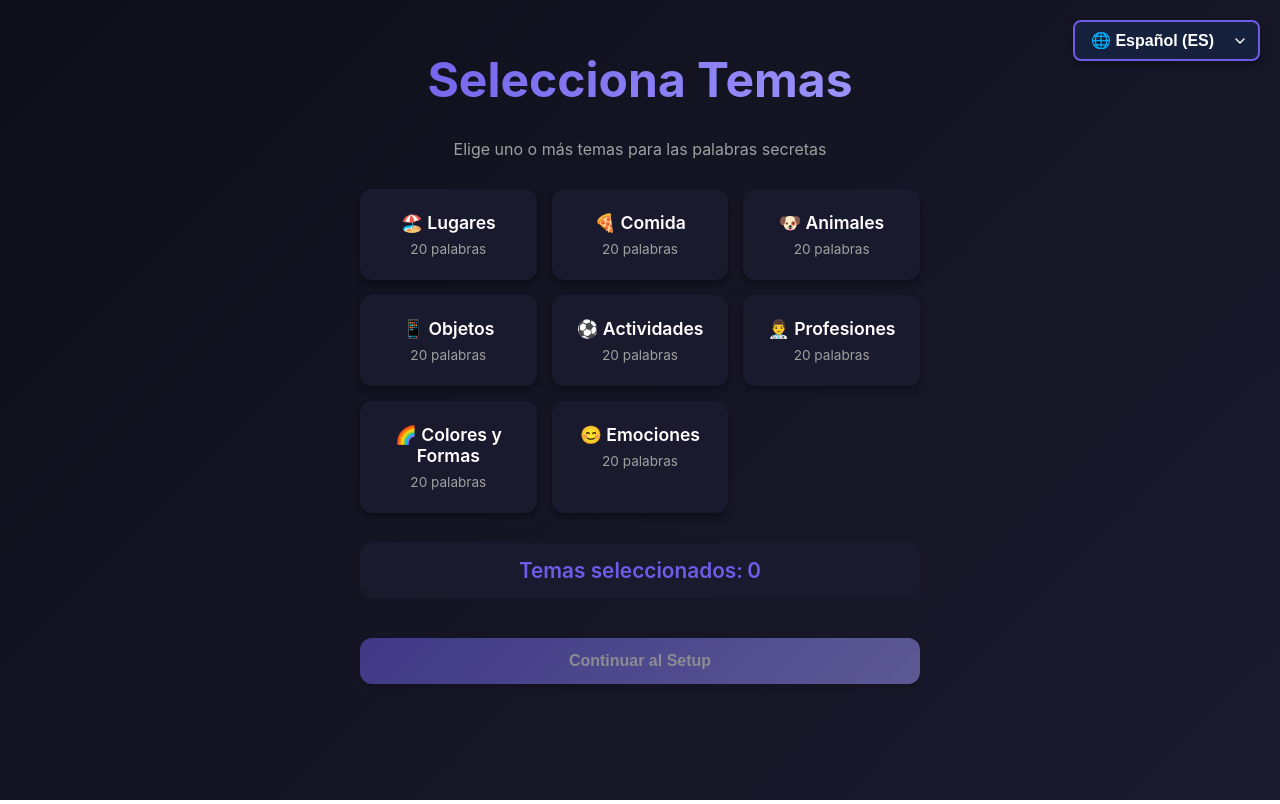
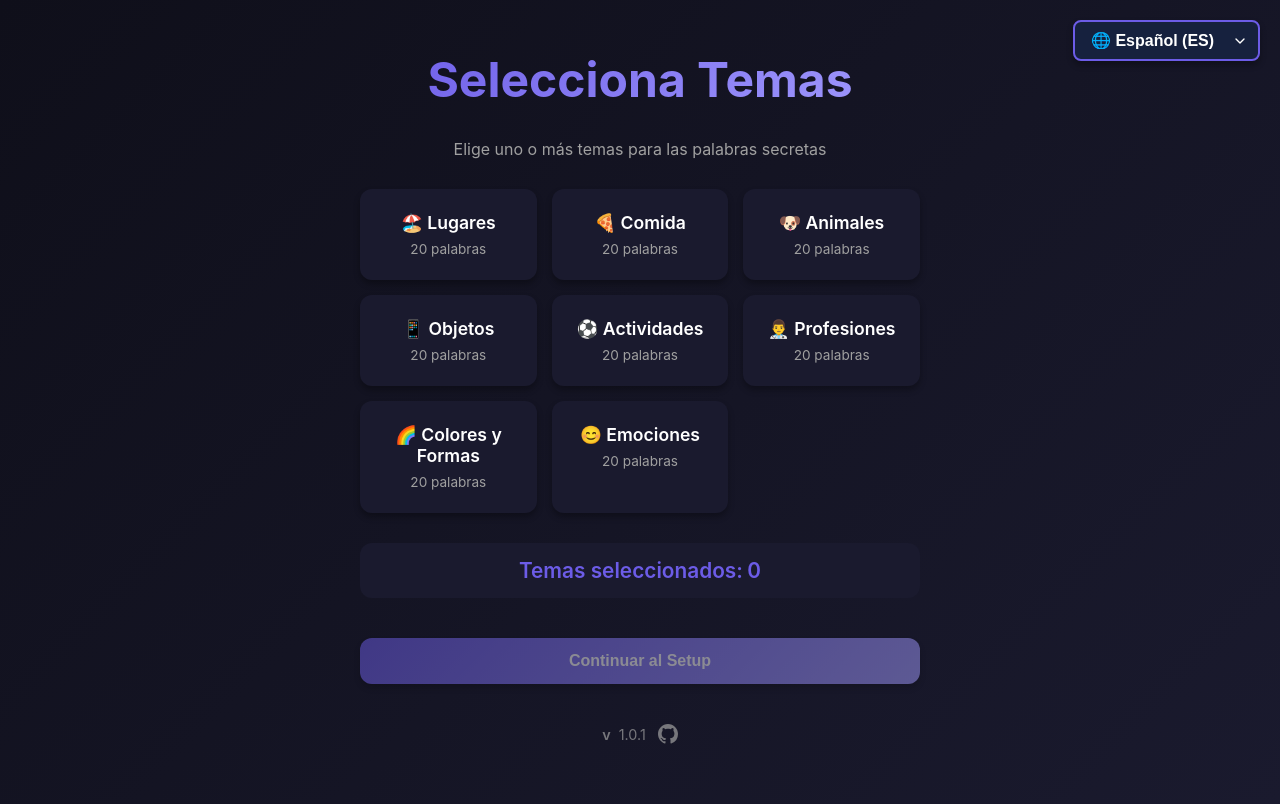
Before and after one commit to DavidRodriguez-create/Impostor, a website built with Vite: page index.html in a window 1280 px wide. Both pictures are taken after a click on the button "Comenzar Juego". Built offline with nearby package versions, Linux system fonts and the light colour scheme.

Commit message:
feat: add version display to multiple screens and update version in package.json

```diff
--- a/index.html
+++ b/index.html
@@ -61,6 +61,15 @@
         </div>
 
         <button id="confirm-themes-btn" class="btn btn-primary" data-i18n="continueToSetup" disabled>Continuar al Setup</button>
+
+        <div class="version-info">
+          <span class="version-label">v</span><span id="app-version-theme"></span>
+          <a href="https://github.com/DavidRodriguez-create/Impostor" target="_blank" rel="noopener noreferrer" class="github-link">
+            <svg width="20" height="20" viewBox="0 0 16 16" fill="currentColor">
+              <path d="M8 0C3.58 0 0 3.58 0 8c0 3.54 2.29 6.53 5.47 7.59.4.07.55-.17.55-.38 0-.19-.01-.82-.01-1.49-2.01.37-2.53-.49-2.69-.94-.09-.23-.48-.94-.82-1.13-.28-.15-.68-.52-.01-.53.63-.01 1.08.58 1.23.82.72 1.21 1.87.87 2.33.66.07-.52.28-.87.51-1.07-1.78-.2-3.64-.89-3.64-3.95 0-.87.31-1.59.82-2.15-.08-.2-.36-1.02.08-2.12 0 0 .67-.21 2.2.82.64-.18 1.32-.27 2-.27.68 0 1.36.09 2 .27 1.53-1.04 2.2-.82 2.2-.82.44 1.1.16 1.92.08 2.12.51.56.82 1.27.82 2.15 0 3.07-1.87 3.75-3.65 3.95.29.25.54.73.54 1.48 0 1.07-.01 1.93-.01 2.2 0 .21.15.46.55.38A8.013 8.013 0 0016 8c0-4.42-3.58-8-8-8z"></path>
+            </svg>
+          </a>
+        </div>
       </div>
     </div>
 
@@ -115,6 +124,15 @@
 
         <button id="start-game-btn" class="btn btn-primary" data-i18n="startGame" disabled>Empezar Juego</button>
         <button id="back-to-themes-btn" class="btn btn-secondary" data-i18n="changeThemes">Cambiar Temas</button>
+
+        <div class="version-info">
+          <span class="version-label">v</span><span id="app-version-setup"></span>
+          <a href="https://github.com/DavidRodriguez-create/Impostor" target="_blank" rel="noopener noreferrer" class="github-link">
+            <svg width="20" height="20" viewBox="0 0 16 16" fill="currentColor">
+              <path d="M8 0C3.58 0 0 3.58 0 8c0 3.54 2.29 6.53 5.47 7.59.4.07.55-.17.55-.38 0-.19-.01-.82-.01-1.49-2.01.37-2.53-.49-2.69-.94-.09-.23-.48-.94-.82-1.13-.28-.15-.68-.52-.01-.53.63-.01 1.08.58 1.23.82.72 1.21 1.87.87 2.33.66.07-.52.28-.87.51-1.07-1.78-.2-3.64-.89-3.64-3.95 0-.87.31-1.59.82-2.15-.08-.2-.36-1.02.08-2.12 0 0 .67-.21 2.2.82.64-.18 1.32-.27 2-.27.68 0 1.36.09 2 .27 1.53-1.04 2.2-.82 2.2-.82.44 1.1.16 1.92.08 2.12.51.56.82 1.27.82 2.15 0 3.07-1.87 3.75-3.65 3.95.29.25.54.73.54 1.48 0 1.07-.01 1.93-.01 2.2 0 .21.15.46.55.38A8.013 8.013 0 0016 8c0-4.42-3.58-8-8-8z"></path>
+            </svg>
+          </a>
+        </div>
       </div>
     </div>
 
@@ -149,6 +167,15 @@
         </div>
 
         <button id="next-player-btn" class="btn btn-primary" data-i18n="nextPlayer">Siguiente Jugador</button>
+
+        <div class="version-info">
+          <span class="version-label">v</span><span id="app-version-reveal"></span>
+          <a href="https://github.com/DavidRodriguez-create/Impostor" target="_blank" rel="noopener noreferrer" class="github-link">
+            <svg width="20" height="20" viewBox="0 0 16 16" fill="currentColor">
+              <path d="M8 0C3.58 0 0 3.58 0 8c0 3.54 2.29 6.53 5.47 7.59.4.07.55-.17.55-.38 0-.19-.01-.82-.01-1.49-2.01.37-2.53-.49-2.69-.94-.09-.23-.48-.94-.82-1.13-.28-.15-.68-.52-.01-.53.63-.01 1.08.58 1.23.82.72 1.21 1.87.87 2.33.66.07-.52.28-.87.51-1.07-1.78-.2-3.64-.89-3.64-3.95 0-.87.31-1.59.82-2.15-.08-.2-.36-1.02.08-2.12 0 0 .67-.21 2.2.82.64-.18 1.32-.27 2-.27.68 0 1.36.09 2 .27 1.53-1.04 2.2-.82 2.2-.82.44 1.1.16 1.92.08 2.12.51.56.82 1.27.82 2.15 0 3.07-1.87 3.75-3.65 3.95.29.25.54.73.54 1.48 0 1.07-.01 1.93-.01 2.2 0 .21.15.46.55.38A8.013 8.013 0 0016 8c0-4.42-3.58-8-8-8z"></path>
+            </svg>
+          </a>
+        </div>
       </div>
     </div>
 
@@ -208,6 +235,15 @@
         <div class="game-actions" id="game-over-actions" style="display: none;">
           <button id="back-to-setup-btn" class="btn btn-primary" data-i18n="backToStart">Volver al Inicio</button>
         </div>
+
+        <div class="version-info">
+          <span class="version-label">v</span><span id="app-version-game"></span>
+          <a href="https://github.com/DavidRodriguez-create/Impostor" target="_blank" rel="noopener noreferrer" class="github-link">
+            <svg width="20" height="20" viewBox="0 0 16 16" fill="currentColor">
+              <path d="M8 0C3.58 0 0 3.58 0 8c0 3.54 2.29 6.53 5.47 7.59.4.07.55-.17.55-.38 0-.19-.01-.82-.01-1.49-2.01.37-2.53-.49-2.69-.94-.09-.23-.48-.94-.82-1.13-.28-.15-.68-.52-.01-.53.63-.01 1.08.58 1.23.82.72 1.21 1.87.87 2.33.66.07-.52.28-.87.51-1.07-1.78-.2-3.64-.89-3.64-3.95 0-.87.31-1.59.82-2.15-.08-.2-.36-1.02.08-2.12 0 0 .67-.21 2.2.82.64-.18 1.32-.27 2-.27.68 0 1.36.09 2 .27 1.53-1.04 2.2-.82 2.2-.82.44 1.1.16 1.92.08 2.12.51.56.82 1.27.82 2.15 0 3.07-1.87 3.75-3.65 3.95.29.25.54.73.54 1.48 0 1.07-.01 1.93-.01 2.2 0 .21.15.46.55.38A8.013 8.013 0 0016 8c0-4.42-3.58-8-8-8z"></path>
+            </svg>
+          </a>
+        </div>
       </div>
     </div>
 
--- a/package.json
+++ b/package.json
@@ -1,6 +1,6 @@
 {
   "name": "impostor-game",
-  "version": "1.0.0",
+  "version": "1.0.1",
   "description": "A lightweight Impostor game for mobile and web",
   "type": "module",
   "scripts": {
--- a/src/main.js
+++ b/src/main.js
@@ -19,11 +19,21 @@ document.addEventListener('DOMContentLoaded', () => {
   console.log('Impostor Game Loaded');
   initLanguageSelector();
 
-  // Set version dynamically
-  const versionElement = document.getElementById('app-version');
-  if (versionElement) {
-    versionElement.textContent = __APP_VERSION__;
-  }
+  // Set version dynamically in all screens
+  const versionElements = [
+    'app-version',
+    'app-version-theme',
+    'app-version-setup',
+    'app-version-reveal',
+    'app-version-game'
+  ];
+
+  versionElements.forEach(id => {
+    const element = document.getElementById(id);
+    if (element) {
+      element.textContent = __APP_VERSION__;
+    }
+  });
 
   showScreen('start-screen');
 });
--- a/src/styles.css
+++ b/src/styles.css
@@ -65,6 +65,16 @@ body {
   max-width: 600px;
   margin: 0 auto;
   padding: 20px;
+}
+
+/* Containers that need version at bottom */
+#theme-screen .container,
+#setup-screen .container,
+#reveal-screen .container,
+#game-screen .container {
+  display: flex;
+  flex-direction: column;
+  min-height: calc(100vh - 40px);
 }
 
 /* Typography */
@@ -191,15 +201,33 @@ h2 {
 }
 
 .version-info {
-  position: absolute;
-  bottom: 20px;
   display: flex;
   align-items: center;
+  justify-content: center;
   gap: 8px;
   color: var(--text-muted);
   font-size: 0.9rem;
   opacity: 0.7;
   transition: opacity 0.3s ease;
+  padding-top: 40px;
+  padding-bottom: 20px;
+}
+
+/* Version at bottom for non-start screens */
+#theme-screen .version-info,
+#setup-screen .version-info,
+#reveal-screen .version-info,
+#game-screen .version-info {
+  margin-top: auto;
+}
+
+/* Version at bottom for start screen */
+#start-screen .version-info {
+  position: absolute;
+  bottom: 20px;
+  left: 0;
+  right: 0;
+  padding-top: 0;
 }
 
 .version-info:hover {
```
